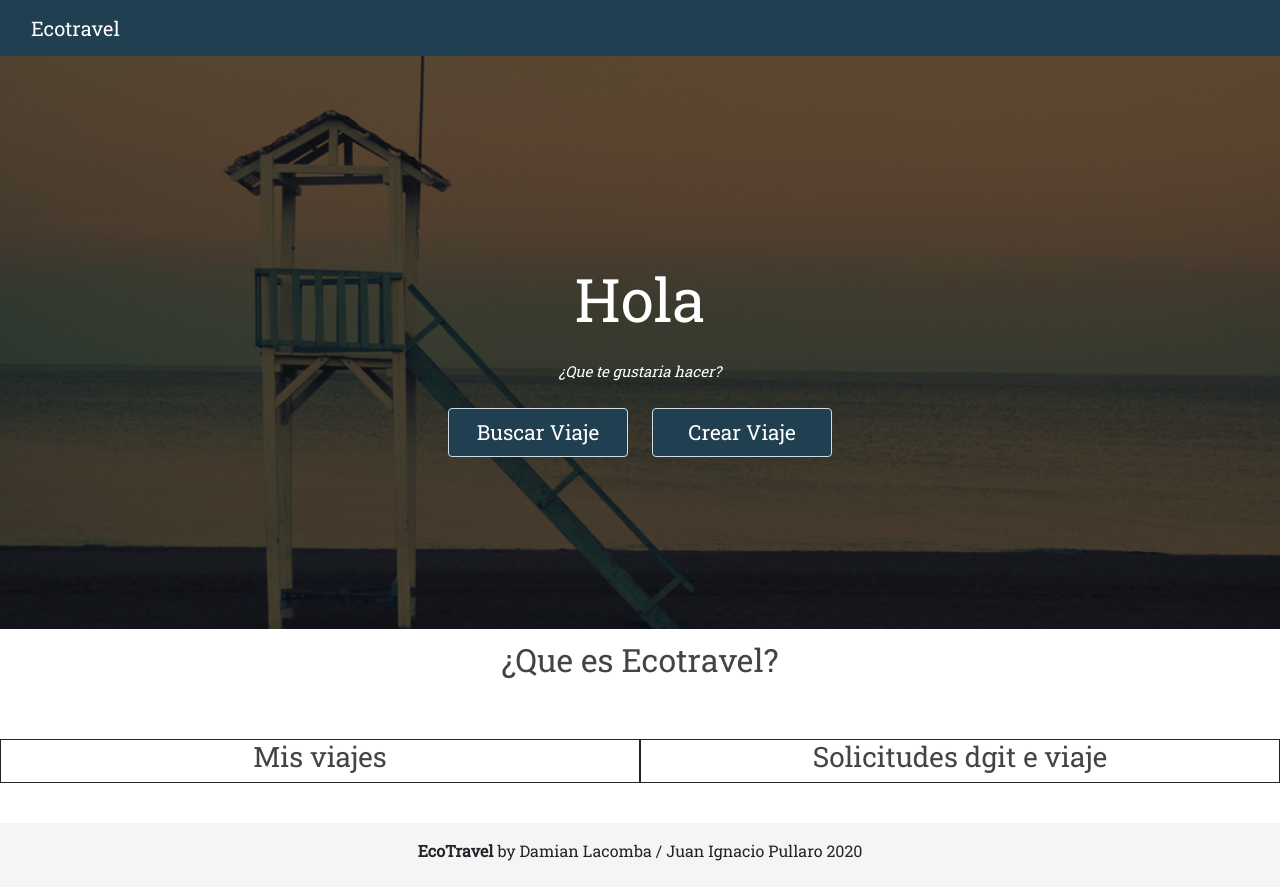
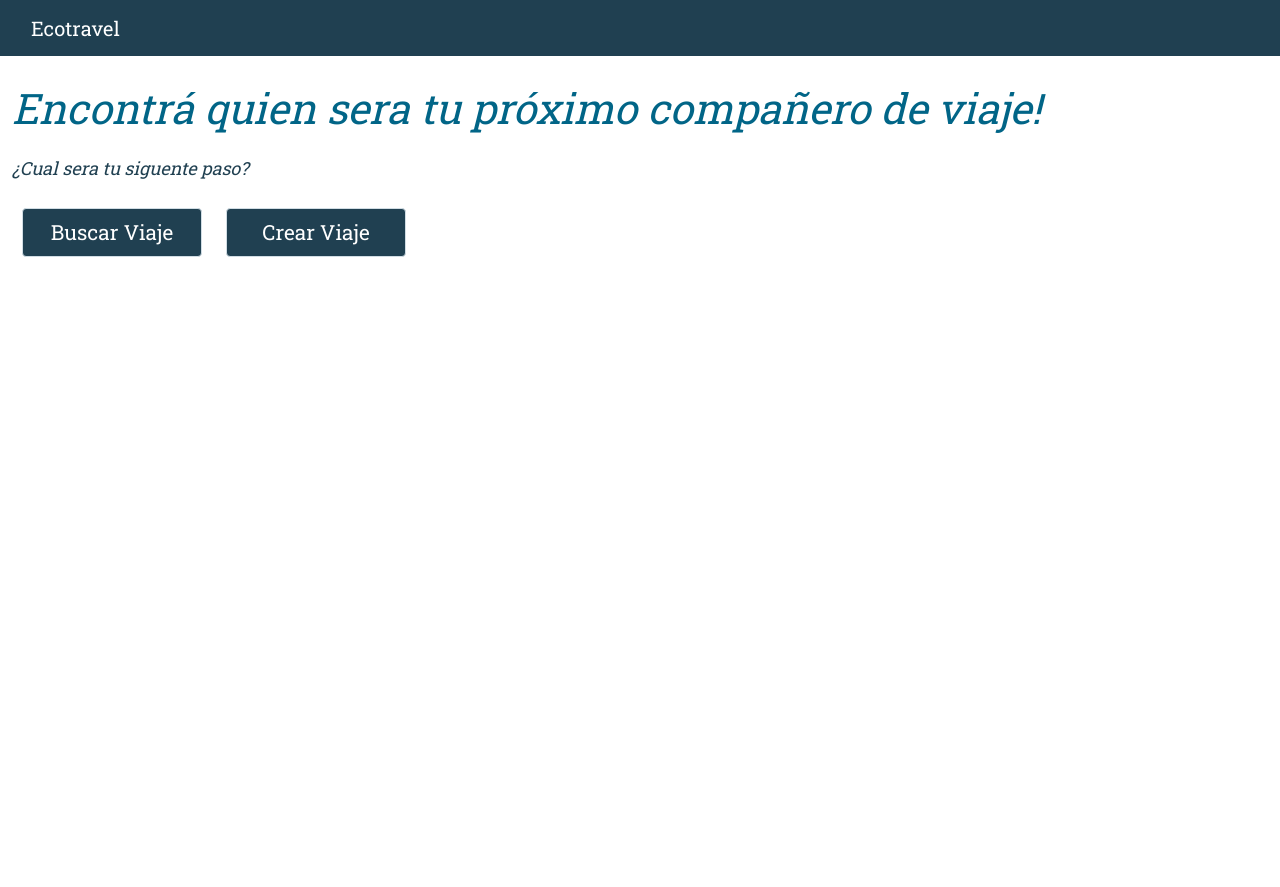
Before and after one commit to juanipullaro/ecotravel, a Python web app: template templates/profile.html in a window 1280 px wide. After the commit the page ends 257 px from the top, so only its background shows below. Run offline with Jinja, Linux system fonts and the light colour scheme; the template is opened without the code that fills it, so the values that code supplies are empty; some libraries are stand-ins or nearby versions.

Commit message:
update2021

```diff
--- a/__init__.py
+++ b/__init__.py
@@ -5,7 +5,7 @@ from flask_login import LoginManager
 
 app = Flask(__name__)
 app.config['SECRET_KEY'] = '5791628bb0b13ce0c676dfde280ba245'
-app.config['SQLALCHEMY_DATABASE_URI'] = 'postgres://hvgpayytgzdriz:8866ed90209b425b1564220054fcb02a4294dd90e9021bf4fd74f11d496a6783@ec2-54-235-192-146.compute-1.amazonaws.com:5432/d18fcqbriqdia7'
+app.config['SQLALCHEMY_DATABASE_URI'] = 'postgres://rhyrskgomkidbu:13045206abc03d99ce516cb0120f1e124f1a2919ccd641b8ae142c34aacbe3f7@ec2-54-204-96-190.compute-1.amazonaws.com:5432/d3a74mcg9rq95d'
 app.config["SQLALCHEMY_TRACK_MODIFICATIONS"] = False
 app.debug=True
 db = SQLAlchemy(app)
--- a/routes.py
+++ b/routes.py
@@ -15,11 +15,13 @@ from flask_login import login_user, current_user, logout_user, login_required
 @app.route("/")
 @app.route("/home1")
 def home():
-    return render_template('home1.html')
+   travels = Travel.query.all()
+   return render_template('home1.html', travels=travels)
 ################################### PANTALLA DE USUARIO##########################################
 @app.route("/profile")
 def profile():
-    return render_template('profile.html')
+    travels = Travel.query.all()
+    return render_template('profile.html', travels=travels)
 
 @app.route("/generic")
 def generic():
--- a/static/css/main_home.css
+++ b/static/css/main_home.css
@@ -696,7 +696,7 @@
 	}
 
 	h1, h2, h3, h4, h5, h6 {
-		color: #fff;
+		color: rgb(211, 30, 30);
 	}
 
 	blockquote {
--- a/static/main.css
+++ b/static/main.css
@@ -143,13 +143,22 @@ padding: 1rem 1.5rem 0.5rem;
 }
 
 .title{
-  font-family: 'Roboto Slab';
+  font-family: 'Roboto';
   font-size: 60px;
   margin-top: 5%;
 }
 .subtitle{
-  font-size: 15px;
+  font-size: 42px;
+  color: #016587;
+  font-weight: 300;
+   margin-top: -7%;
 }
+.subtitle1{
+  font-size: 18px;
+  color: #204051;
+   margin-top: 0%;
+}
+
 
 #main-slider {
   overflow: hidden;
@@ -240,6 +249,7 @@ img {
     width: 180px;
     margin: 10px;}
 
+
 /* //////////////////////////////////////////  FIN HOME ////////////////////////////////////////////////////*
 
 /* //////////////////////////////////////////  PROFILE ////////////////////////////////////////////////////*/
@@ -252,6 +262,104 @@ img {
     text-align: center;
 }
 
+.btn-info:hover {
+
+    margin: 0 3px;
+    padding: 6px 6px;
+    background-color: #17a2b8;
+    border: none;
+}
+.btn-info{
+width: 67px;
+margin: 1px;
+color: #fff;
+background-color: transparent; }
+
+.btn-group, .btn-group-vertical {
+  position: relative;
+  display: inline-block;
+  vertical-align: middle;
+}
+
+.btn-group.open .dropdown-toggle {
+  box-shadow: inset 0 3px 5px rgba(0,0,0,0.125);}
+
+  .header_profile_image {
+    vertical-align: middle;
+    display: inline-block;
+    width: 32px;
+    width: 2rem;
+    height: 32px;
+    height: 2rem;
+    border-radius: 100%;
+    border: 2px solid #F6F6F6;
+    border: 2px solid var(--secondary-font-color);
+    margin-bottom: 0;
+    background-image: url("https://carpoolear.com.ar/image/profile/092320190949070733665001569242947.jpeg");
+
+
+
+}
+
+.header .header_panel-right {
+  line-height: 74px;
+}
+
+
+
+
+
+
+/* //////////////////////////////////////////  viajes  ////////////////////////////////////////////////////*/
+.card-trip {
+  height: 432px;
+  -webkit-box-shadow: 0 0 4px 1px #CCC;
+  box-shadow: 0 0 4px 1px #CCC;
+  border-radius: .4em;
+}
+
+.card {
+  position: relative;
+  display: inline-flex;
+  -webkit-box-orient: vertical;
+  -webkit-box-direction: normal;
+  flex-direction: column;
+  min-width: 0;
+  word-wrap: break-word;
+  background-color: #fff;
+  background-clip: border-box;
+  border: 1px solid rgba(0,0,0,.125);
+  margin-left: 15px;
+  width: 23%;
+
+
+}
+
+.trip_driver_details{
+  margin-left: 54%;
+
+}
+
+.row {
+
+  display: initial;
+
+  flex-wrap: wrap;
+  margin-right: -22px;
+  margin-left: 22px;
+  margin-top: 53px;
+}
+
+.panel-body  .card_body{
+  margin-left: 16px;
+}
+
+.panel-heading.card_heading{
+  background: #FE9900;
+  border-radius: 0.4em 0.4em 5.5em 0.5em;
+}
+
+/* //////////////////////////////////////////  FIN viajes  ////////////////////////////////////////////////////*/
 /* //////////////////////////////////////////  FIN PROFILE ////////////////////////////////////////////////////*/
 
 /* //////////////////////////////////////  INICIO DE SESIÓN - REGISTRO  /////////////////////////////////////*/
--- a/templates/home1.html
+++ b/templates/home1.html
@@ -29,7 +29,10 @@
 
                                     <div class="but-slider">
                                         <a class="btn btn-lg btn-filled boton-usa-plataforma" href="{{ url_for('login') }}">Iniciar sesión</a>
-                                        <a class="btn btn-lg btn-filled boton-usa-plataforma" href="{{ url_for('register') }}">Registrarse</a>
+										<a class="btn btn-lg btn-filled boton-usa-plataforma" href="{{ url_for('register') }}">Registrarse</a>
+										{% for travel in travels %}
+										<h2 class="account-heading">{{ travel.travel_driver_id }}</h2>
+										{% endfor %}
                                     </div>
 
 				</div>
--- a/templates/navbar.html
+++ b/templates/navbar.html
@@ -7,12 +7,17 @@
       </button>
       <div class="collapse navbar-collapse" id="navbarToggle">
         <div class="navbar-nav mr-auto">
+          <div class="navbar-nav">
 
-          <!--<a class="nav-item nav-link" href="{{ url_for('home') }}">Inicio</a>-->
+
+          </div>
+
         </div>
         <!-- Navbar Right Side -->
         <div class="navbar-nav">
           {% if current_user.is_authenticated %}
+            <a class="nav-item nav-link" >{{ current_user.name|capitalize }} {{ current_user.surname|capitalize }}</p></a>
+            <div data-v-fb71b4dc="" class="open btn-group"> <button type="button" class="btn btn-info dropdown-toggle"><div data-v-fb71b4dc="" class="circle-box header_profile_image" style="background-image: url(&quot;https://carpoolear.com.ar/image/profile/092320190949070733665001569242947.jpeg&quot;);"></div> <span class="caret"></span></button> <ul class="dropdown-menu"> <li data-v-fb71b4dc=""><a data-v-fb71b4dc="" href="/app/my-trips" class="">Mis viajes</a></li> <li data-v-fb71b4dc=""><a data-v-fb71b4dc="" href="/app/conversations" class="">Mensajes</a></li> <li data-v-fb71b4dc=""><a data-v-fb71b4dc="" href="/app/profile/me" class="">Perfil</a></li> <!----> <li data-v-fb71b4dc="" role="separator" class="divider"></li> <li data-v-fb71b4dc=""><a data-v-fb71b4dc="">Cerrar sesión</a></li></ul></div>
             <a class="nav-item nav-link" href="{{ url_for('account') }}">Cuenta</a>
             <a class="nav-item nav-link" href="{{ url_for('logout') }}">Salir</a>
            {% else %}
--- a/templates/profile.html
+++ b/templates/profile.html
@@ -1,58 +1,32 @@
 {% extends "base.html" %}
 {% block body %}
 {% include "navbar.html" %}>
-<section id="main-slider">
-    <div class="owl-carousel">
-        <div class="item" style="background-image: url(static/slider/bg3.jpg);">
-            <div class="slider-inner">
-                <div class="container">
-                    <div class="row">
-                        <div class="col-md-12">
-                            <div class="container text-center">
+
                                 <div class="column is-auto">
-                                    <p class="title is-2">Hola {{ current_user.name|capitalize }}</p>
-                                    <p class="subtitle is-4"><i>¿Que te gustaria hacer?</i></p>
+                                    <p class="subtitle is-4"><i>Encontrá quien sera tu próximo compañero de viaje!</i></p>
+                                    <p class="subtitle1"><i>¿Cual sera tu siguente paso?</i></p>
                                     <div class="but-slider">
-                                        <a class="btn btn-lg btn-filled boton-usa-plataforma" href="{{ url_for('search_travels') }}">Buscar Viaje</a>
-                                        <a class="btn btn-lg btn-filled boton-usa-plataforma" href="{{ url_for('create_travel') }}">Crear Viaje</a>
+                                    <a class="btn btn-lg btn-filled boton-usa-plataforma" href="{{ url_for('search_travels') }}">Buscar Viaje</a>
+                                    <a class="btn btn-lg btn-filled boton-usa-plataforma" href="{{ url_for('create_travel') }}">Crear Viaje</a>
+
                                     </div>
                                 </div>
-                            </div>
-                        </div>
-                    </div>
-                </div>
-            </div>
-        </div>
-    </div>
-</section>
 
-<section id="about">
-    <div class="container">
-        <div class="section-header">
-            <h2 class="section-title text-center wow fadeInDown">¿Que es Ecotravel?</h2>
-        </div>
-        <div class="row">
-            <div class="col-sm-6 wow fadeInRight">
-                <h3 class="column-title">Mis viajes</h3>
+{% for travel in travels %}
 
-            </div>
-            <div class="col-sm-6 wow fadeInLeft">
-                <h3 class="column-title">Solicitudes dgit e viaje</h3>
-            </div>
-        </div>
-    </div>
-</section>
+<div data-v-375120dc="" class="panel panel-default panel-card card card-trip card-trip-theme-default">
+  <div class="driver"><img src="{{'/static/profile_pics/' + travel.driver.image_file}}"></img><h3>{{ travel.driver.name}} {{ travel.driver.surname}}</h3></div>
+  <p class="stars"> {% for i in range (travel.driver.rating) %}★{%endfor%}</p>
+  <b>Origen:</b> {{travel.origin.location}}
+  <br /><b>Destino:</b>  {{travel.dest.location}}
+  <br /><b>Fecha:</b>  {{ travel.travel_date.strftime('%Y-%m-%d') }}
+  <br /><b>Hora:</b>{{ travel.travel_hour }}
+  <br /><b>Asientos disponibles:</b>{{ travel.seats }}
+  <button class="btn-join-travel" onclick="jointravel(${travel.id})">Unirme al viaje</button></div>
 
-<section class="hero">
-  <footer class="footer">
-      <div class="content has-text-centered">
-        <p>
-          <strong>EcoTravel</strong> by Damian Lacomba / Juan Ignacio Pullaro
-          <span class="icon is-small">
-            <i class="fa fa-copyright"></i>
-          </span>2020</<span>
-        </p>
-      </div>
-  </footer>
-</section>
+</div>
+
+{% endfor %}
+
+
 {% endblock body %}
```
